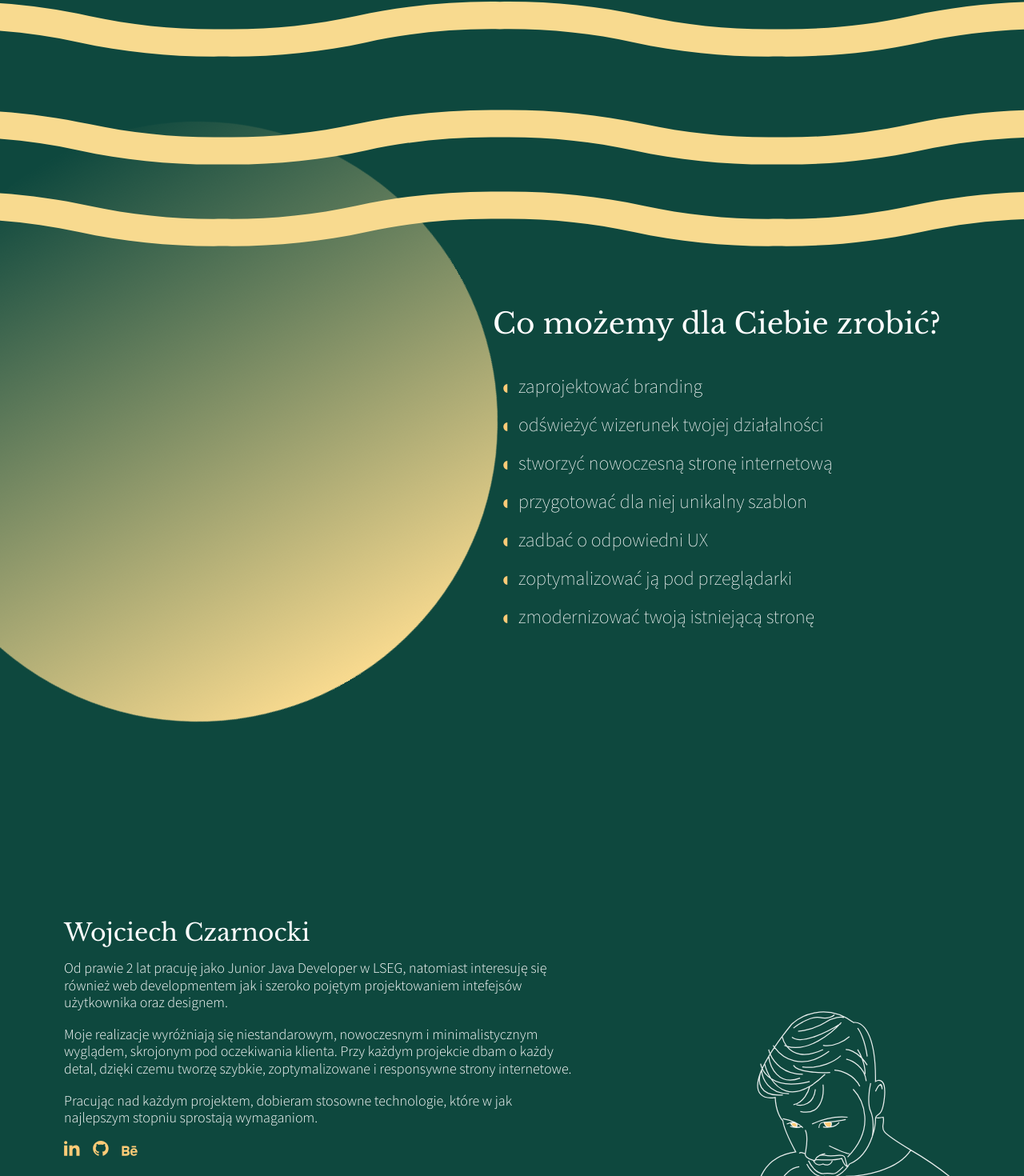
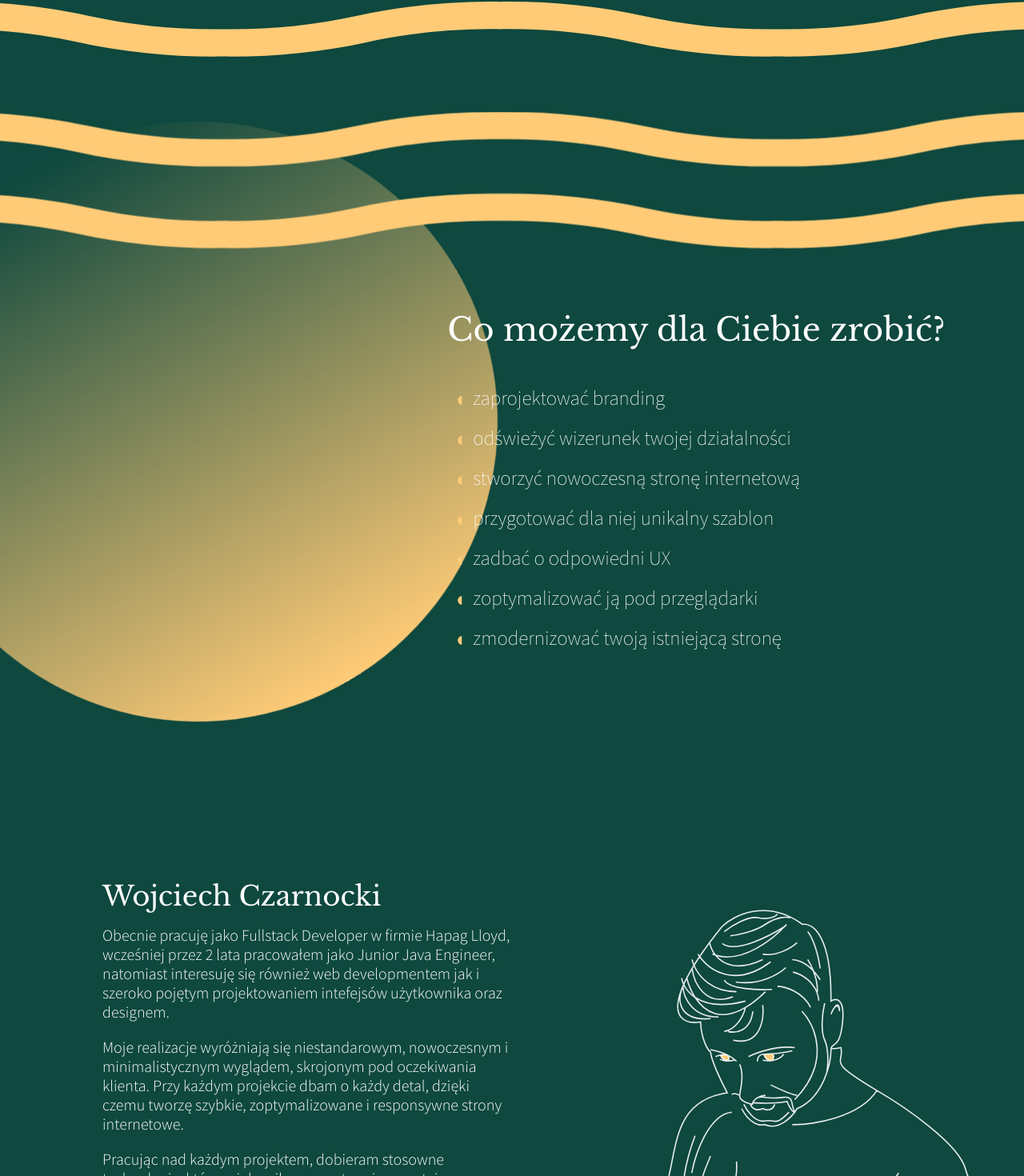
Before and after one commit to caren1/swietone, a Vue app: page / in a window 1280 px wide. Shown: the part 706-2176 px from the top of the page at 80% size. Built offline with nearby package versions, Linux system fonts and the light colour scheme.

Commit message:
further improvements.. :)

```diff
--- a/src/App.vue
+++ b/src/App.vue
@@ -5,7 +5,7 @@
       <Home />
       <About />
       <Bio />
-      <Footer />
+      <!-- <Footer /> -->
     </div>
     <div v-else>
       <Menu @toggleMenu="isMenuOpen = $event" />
@@ -20,10 +20,10 @@ import Menu from "./components/Menu.vue";
 import Home from "./components/Home.vue";
 import About from "./components/About.vue";
 import Bio from "./components/Bio.vue";
-import Footer from "./components/Footer.vue";
+// import Footer from "./components/Footer.vue";
 
 export default {
-  components: { Navbar, Menu, Home, About, Layout, Bio, Footer },
+  components: { Navbar, Menu, Home, About, Layout, Bio },
   data() {
     return {
       isMenuOpen: false,
--- /dev/null
+++ b/src/assets/_variables.scss
@@ -0,0 +1,8 @@
+$crimson-red: #88292F;
+$champion-green: #0E483E;
+$croisant-yellow: #FFCB77;
+$sky-blue: #DCEDFF;
+$white: #FFFFFF;
+
+$libreBasker: "Libre Baskerville", serif;
+$sourcePro: "Source Sans Pro", sans-serif;
--- a/src/assets/normalize.scss
+++ b/src/assets/normalize.scss
@@ -30,17 +30,14 @@ footer, header, hgroup, menu, nav, section {
 }
 body {
 	line-height: 1;
-	// overflow-y: hidden; /* Hide vertical scrollbar */
-	// overflow-x: hidden; /* Hide horizontal scrollbar */
-	// -ms-overflow-style: none;  /* IE and Edge */
-  	// scrollbar-width: none;  /* Firefox */
+  	scrollbar-width: none;  /* Firefox */
 	  &::-webkit-scrollbar {
 		display: none;
 	  }
+	scroll-behavior: smooth;
+
 }
-ol, ul {
-	// list-style: none;
-}
+
 blockquote, q {
 	quotes: none;
 }
--- a/src/components/About.vue
+++ b/src/components/About.vue
@@ -32,6 +32,7 @@ export default {
 </script>
 
 <style scoped lang="scss">
+@import "@/assets/_variables.scss";
 
 .about {
   height: 100vh;
@@ -48,7 +49,7 @@ export default {
 
     width: 100vw;
     overflow: hidden;
-    animation: move-forever 10s cubic-bezier(0.55, 0.5, 0.45, 0.5) infinite;
+    animation: move-forever 8s cubic-bezier(0.55, 0.5, 0.45, 0.5) infinite;
 
     img {
       overflow: hidden;
@@ -57,7 +58,7 @@ export default {
   }
   .about-info {
     width: 100%;
-    height: 80%;
+    height: 100%;
     display: flex;
     align-items: center;
     justify-content: center;
@@ -66,12 +67,11 @@ export default {
       width: 750px;
       height: 750px;
       flex: 1;
-      float: left;
-      background: linear-gradient(
-        0deg,
-        rgba(2, 0, 36, 1) 0%,
-        rgba(14, 72, 62, 1) 0%,
-        rgba(248, 218, 143, 1) 100%
+      background-color: rgba(255, 203, 119, 1);
+      background-image: linear-gradient(
+        180deg,
+        rgba(255, 203, 119, 1) 0%,
+        rgba(14, 72, 62, 1) 100%
       );
       border-radius: 100%;
       float: right;
@@ -90,8 +90,8 @@ export default {
 
     li {
       display: list-item;
-      font-size: 24px;
-      font-family: "Source Sans Pro", sans-serif;
+      font-size: 25px;
+      font-family: $sourcePro;
       color: white;
       font-weight: 200;
       line-height: 2em;
@@ -101,14 +101,14 @@ export default {
     z-index: 1;
     padding: 1em 2em;
     position: relative;
-    left: 20%;
+    left: 18%;
     top: 10%;
 
     h1 {
-      font-family: "Libre Baskerville", serif;
+      font-family: $libreBasker;
       color: white;
       margin-bottom: 1em;
-      font-size: 36px;
+      font-size: 40px;
     }
   }
 }
@@ -119,6 +119,9 @@ export default {
   }
   50% {
     transform: translateY(10px);
+  }
+  75% {
+    transform: translateY(15px);
   }
   100% {
     transform: translateY(0px);
--- a/src/components/Bio.vue
+++ b/src/components/Bio.vue
@@ -4,7 +4,8 @@
       <div class="info">
         <h3>Wojciech Czarnocki</h3>
         <p>
-          Od prawie 2 lat pracuję jako Junior Java Developer w LSEG, natomiast
+          Obecnie pracuję jako Fullstack Developer w firmie Hapag Lloyd,
+          wcześniej przez 2 lata pracowałem jako Junior Java Engineer, natomiast
           interesuję się również web developmentem jak i szeroko pojętym
           projektowaniem intefejsów użytkownika oraz designem.
         </p>
@@ -45,35 +46,38 @@ export default {
 </script>
 
 <style lang="scss">
+@import "@/assets/_variables.scss";
+
 section {
   height: 100vh;
+
   position: relative;
 
   .bio {
-    // height: 100%;
-
     display: flex;
     align-items: center;
-    // justify-content: center;
+    height: 100%;
+    // padding: 1em 3em;
 
     .info {
-      height: 100%;
-      max-width: 50%;
+      // height: 100%;
+      max-width: 40%;
       color: white;
-      margin-top: 15%;
-      padding: 2em 5em;
+      margin-left: 10%;
+      // margin-top: 15%;
+      // padding: 2em 5em;
 
       h3 {
-        font-family: "Libre Baskerville", serif;
-        font-size: 30px;
+        font-family: $libreBasker;
+        font-size: 34px;
       }
 
       p {
-        font-family: "Source Sans Pro", sans-serif;
+        font-family: $sourcePro;
         margin: 1em 0;
         font-weight: 300;
         line-height: 1.2em;
-        font-size: 18px;
+        font-size: 20px;
       }
 
       .socials {
@@ -85,7 +89,7 @@ section {
     }
 
     .portrait {
-      max-width: 50%;
+      max-width: 65%;
       position: absolute;
       bottom: 5%;
       right: 0;
--- a/src/components/Footer.vue
+++ b/src/components/Footer.vue
@@ -43,6 +43,8 @@ export default {
 </script>
 
 <style lang="scss">
+@import "@/assets/_variables.scss";
+
 .footer {
   display: flex;
   justify-content: space-between;
@@ -51,7 +53,7 @@ export default {
   padding: 2em 4em;
 
   .contact {
-    font-family: "Libre Baskerville", serif;
+    font-family: $libreBasker;
   }
 }
 </style>
--- a/src/components/Home.vue
+++ b/src/components/Home.vue
@@ -25,9 +25,10 @@ export default {
 </script>
 
 <style scoped lang="scss">
+@import "@/assets/_variables.scss";
 
 .home {
-  color: #ffffff;
+  color: $white;
   height: calc(100vh - 100px);
   padding: 0 4em;
   text-align: left;
@@ -45,14 +46,14 @@ export default {
   h1 {
     font-size: 50px;
     margin-bottom: 0.5em;
-    font-family: "Libre Baskerville", serif;
+    font-family: $libreBasker;
     font-weight: lighter;
     line-height: 1.1em;
   }
 
   h2 {
     font-size: 30px;
-    font-family: "Source Sans Pro", sans-serif;
+    font-family: $sourcePro;
     margin-bottom: 0.5em;
     font-weight: 300;
   }
@@ -62,7 +63,7 @@ export default {
     text-decoration: none;
     font-size: 18px;
     color: white;
-    font-family: "Libre Baskerville", serif;
+    font-family: $libreBasker;
     font-weight: lighter;
     padding: 0.3em;
     border-bottom: 10px solid transparent;
@@ -98,6 +99,9 @@ export default {
   50% {
     transform: translateY(-20px);
   }
+  75% {
+    transform: translateY(10px);
+  }
   100% {
     transform: translateY(0px);
   }
--- a/src/components/Layout.vue
+++ b/src/components/Layout.vue
@@ -8,9 +8,11 @@
 export default {};
 </script>
 
-<style>
+<style lang="scss">
+@import "@/assets/_variables.scss";
+
 .layout {
   height: 100%;
-  background-color: #0e483e;
+  background-color: $champion-green;
 }
 </style>
--- a/src/components/Menu.vue
+++ b/src/components/Menu.vue
@@ -1,5 +1,6 @@
 <template>
   <div class="menu">
+    <div class="menu-wrapper">
       <div class="options">
         <ul>
           <li>Misja</li>
@@ -38,6 +39,7 @@
         </div>
       </div>
     </div>
+  </div>
 </template>
 
 <script>
@@ -49,42 +51,44 @@ export default {
       gitIcon: require("../assets/svg/git-icon.svg"),
       behanceIcon: require("../assets/svg/behance-icon.svg"),
     };
-  }
+  },
 };
 </script>
 
 <style scoped lang="scss">
+@import "@/assets/_variables.scss";
 .menu {
   width: 100vw;
-  margin: 0 auto;
+  display: flex;
+  flex-direction: column;
+  justify-content: center;
   height: 100vh;
-  background-color: #0e483e;
+  background-color: $champion-green;
+
+  .menu-wrapper {
     display: flex;
     align-items: center;
-  justify-content: space-evenly;
+    justify-content: space-around;
     padding: 2em;
-  position: absolute;
-  top: 0;
-
+  }
   .menu-handler {
     position: absolute;
     top: 6%;
-    right: 7%;
+    right: 3.5%;
   }
 
   ul {
     list-style-type: none;
     color: white;
-    font-family: "Libre Baskerville", serif;
+    font-family: $libreBasker;
     font-size: 48px;
     line-height: 1.4em;
 
     li {
       border-bottom: 10px solid transparent;
       border-image: none;
+
       &:hover {
-        // font-weight: bolder;
-        // padding-bottom: 10px;
         border-image: url("../assets/svg/waves.svg") 100 stretch;
         transition: all 1000ms cubic-bezier(0.175, 0.885, 0.32, 1.275);
         cursor: pointer;
@@ -95,8 +99,6 @@ export default {
   .info {
     display: flex;
     flex-direction: column;
-    // align-items: center;
-    // justify-content: space-evenly;
     > div {
       margin: 2em 0;
     }
@@ -104,7 +106,7 @@ export default {
     .contact {
       h1 {
         font-size: 45px;
-        font-family: "Libre Baskerville", serif;
+        font-family: $libreBasker;
         color: white;
         margin-bottom: 16px;
       }
@@ -114,7 +116,7 @@ export default {
         cursor: pointer;
         color: white;
         margin: 5px 0;
-        font-family: "Source Sans Pro", sans-serif;
+        font-family: $sourcePro;
         font-weight: 300;
       }
     }
@@ -122,7 +124,7 @@ export default {
     .socials {
       h2 {
         font-size: 40px;
-        font-family: "Libre Baskerville", serif;
+        font-family: $libreBasker;
         color: white;
         margin-bottom: 16px;
       }
--- a/src/components/Navbar.vue
+++ b/src/components/Navbar.vue
@@ -24,18 +24,20 @@ export default {
       swietoneLogo: require("../assets/svg/swietone-main-logo.svg"),
       swietoneHorizontalLogo: require("../assets/svg/swietone-horizontal-logo.svg"),
     };
-  }
+  },
 };
 </script>
 
 <style lang="scss">
+@import "@/assets/_variables.scss";
+
 .navbar {
   padding: 3em 3em;
   background: transparent;
   display: flex;
   justify-content: space-between;
   align-items: center;
-  color: white;
+  color: $crimson-red;
 }
 
 .logo {
@@ -54,7 +56,7 @@ export default {
   width: 6px;
   height: 6px;
   margin: 3px;
-  background: #f8da8f;
+  background: $croisant-yellow;
   border-radius: 50%;
   display: block;
 }
```
Also changed, not shown: src/assets/svg/waves.svg. Lines whose indentation alone changed are shown as unchanged.
